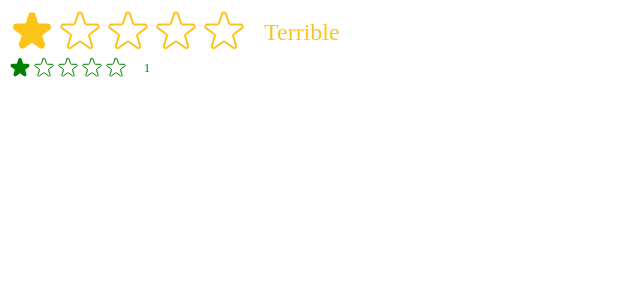
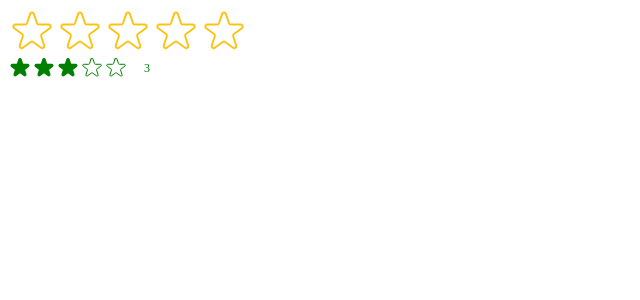
Before and after one commit to OlaiwonAbdullahi/usePopcorn, a React (Vite) app: page / in a window 1280 px wide. Shown: the top 300 px of the page, without its empty margins (0-640 px from the left). Built offline with nearby package versions, Linux system fonts and the light colour scheme.

Commit message:
update StarRatting.jsx and main.jsx

```diff
--- a/src/StarRatting.jsx
+++ b/src/StarRatting.jsx
@@ -15,8 +15,9 @@ const StarRatting = ({
   color = "#fcc419",
   size = 48,
   messages = [],
+  defaultRating = 0,
 }) => {
-  const [rating, setRating] = useState(1);
+  const [rating, setRating] = useState(defaultRating);
   const [tempRating, setTempRating] = useState(0);
 
   function handleRating(rating) {
--- a/src/main.jsx
+++ b/src/main.jsx
@@ -12,6 +12,6 @@ createRoot(document.getElementById("root")).render(
       maxRating={5}
       messages={["Terrible", "Bad", "Okay", "Good", "Amaizing"]}
     />
-    <StarRatting size={24} color="green" />
+    <StarRatting size={24} color="green" defaultRating={3} />
   </StrictMode>
 );
```
